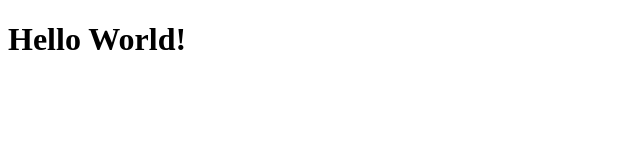
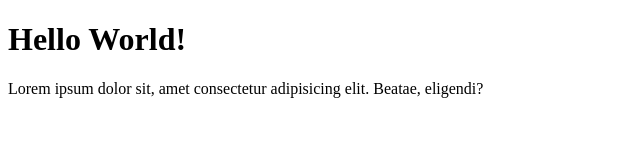
Before and after one commit to ridwwwan28/git-test, a plain HTML site: page index.html in a window 1280 px wide. Shown: the whole page, without its empty margins (0-640 px from the left). Drawn offline with Linux system fonts and the light colour scheme.

Commit message:
menambahkan pargraf

```diff
--- a/index.html
+++ b/index.html
@@ -7,5 +7,6 @@
 </head>
 <body>
     <h1>Hello World!</h1>
+    <p>Lorem ipsum dolor sit, amet consectetur adipisicing elit. Beatae, eligendi?</p>
 </body>
 </html>
```
